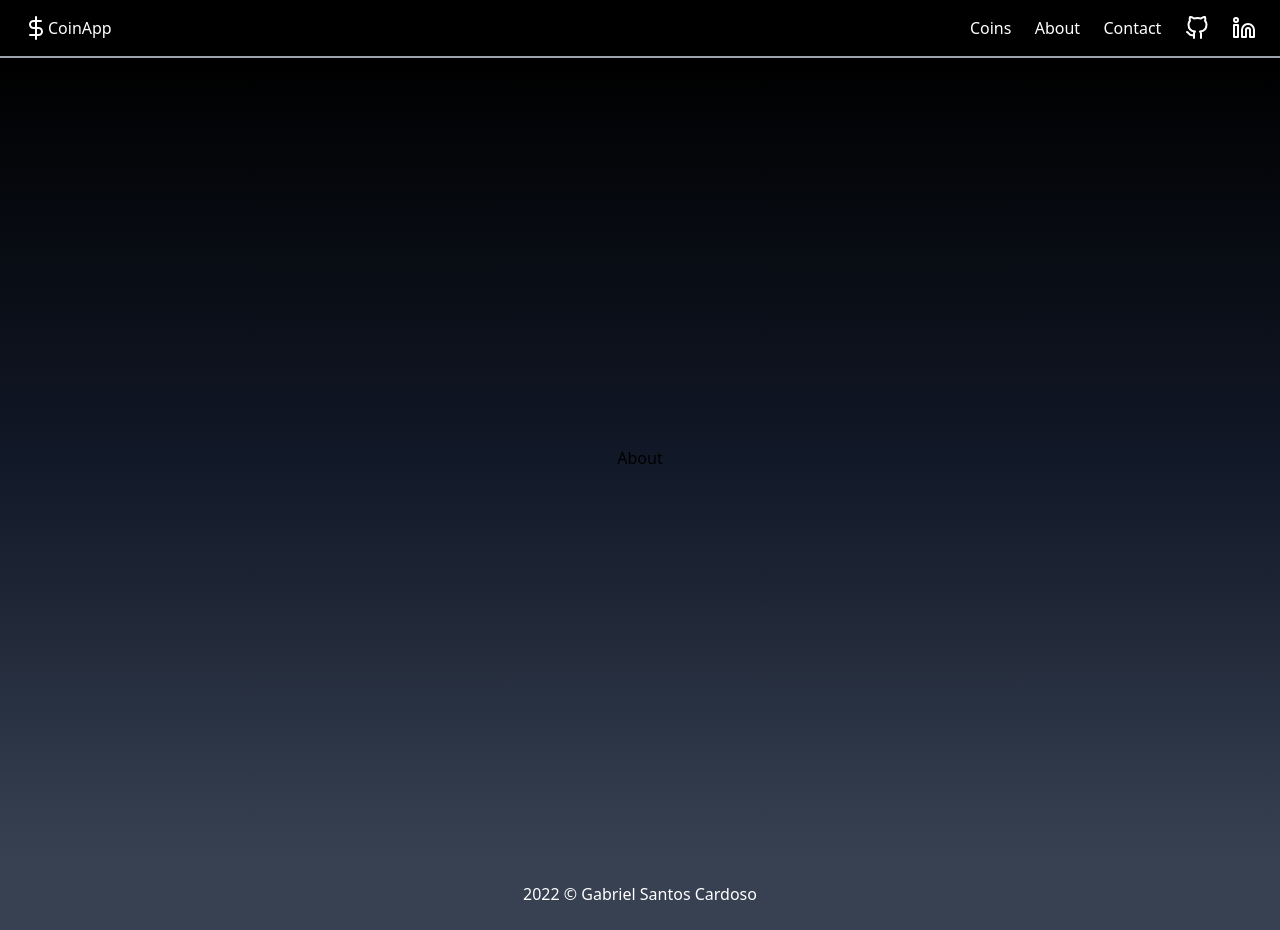
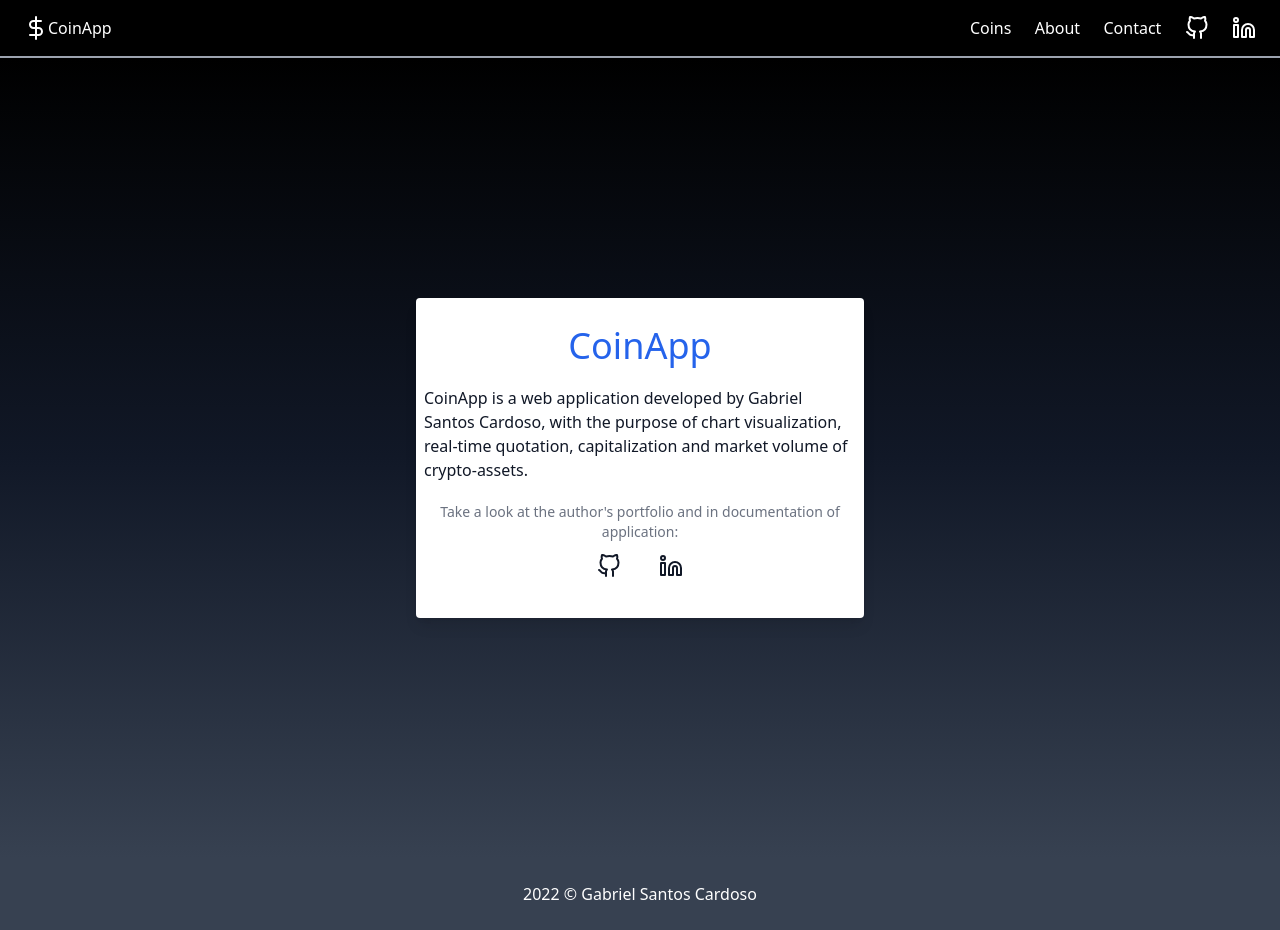
Before and after one commit to eng-gabrielscardoso/coin-app, a Vue app in the folder frontend/: page /about in a window 1280 px wide. Built offline with nearby package versions, Linux system fonts and the light colour scheme.

Commit message:
feat: add about view

```diff
--- a/frontend/src/views/AboutView.vue
+++ b/frontend/src/views/AboutView.vue
@@ -1,14 +1,57 @@
 <template>
-  <div class="AboutView">
-    <div>
-      About
+  <div class="AboutView px-2">
+    <div class="flex flex-col justify-center items-center max-w-md rounded overflow-hidden shadow-lg bg-white text-gray-900 p-2 hover:bg-gray-200 hover:text-gray-500 transition-colors">
+      <h1 class="text-center text-blue-600 text-4xl py-5">
+        CoinApp
+      </h1>
+      <p>
+        CoinApp is a web application developed by Gabriel Santos Cardoso, with the purpose of chart visualization, real-time quotation, capitalization and market volume of crypto-assets.
+      </p>
+      <div class="flex flex-col items-center py-5">
+        <span class="flex justify-center text-gray-500 text-center text-sm">
+          Take a look at the author's portfolio and in documentation of application:
+        </span>
+        <ul class="flex justify-between items-center py-3 w-1/5">
+            <li
+            class="hover:text-gray-600 transition-colors py-2 lg:py-0"
+            title="Documentation"
+          >
+            <a
+              href="http://github.com/eng-gabrielscardoso/coin-app"
+              target="_blank"
+              rel="noopener noreferrer"
+            >
+              <GithubIcon />
+            </a>
+          </li>
+          <li
+            class="hover:text-gray-600 transition-colors py-2 lg:py-0"
+            title="Author"
+          >
+            <a
+              href="http://linkedin.com/in/eng-gabrielscardoso"
+              target="_blank"
+              rel="noopener noreferrer"
+            >
+              <LinkedinIcon  />
+            </a>
+          </li>
+        </ul>
+      </div>
     </div>
   </div>
 </template>
 
 <script>
+import GithubIcon from '@/assets/icons/GithubIcon.vue'
+import LinkedinIcon from '@/assets/icons/LinkedinIcon.vue'
+
 export default {
   name: "AboutView",
+  components: {
+    GithubIcon,
+    LinkedinIcon,
+  },
   mounted() {
     document.title = "About | CoinApp - Crypto Financial Market Online"
   }
```
